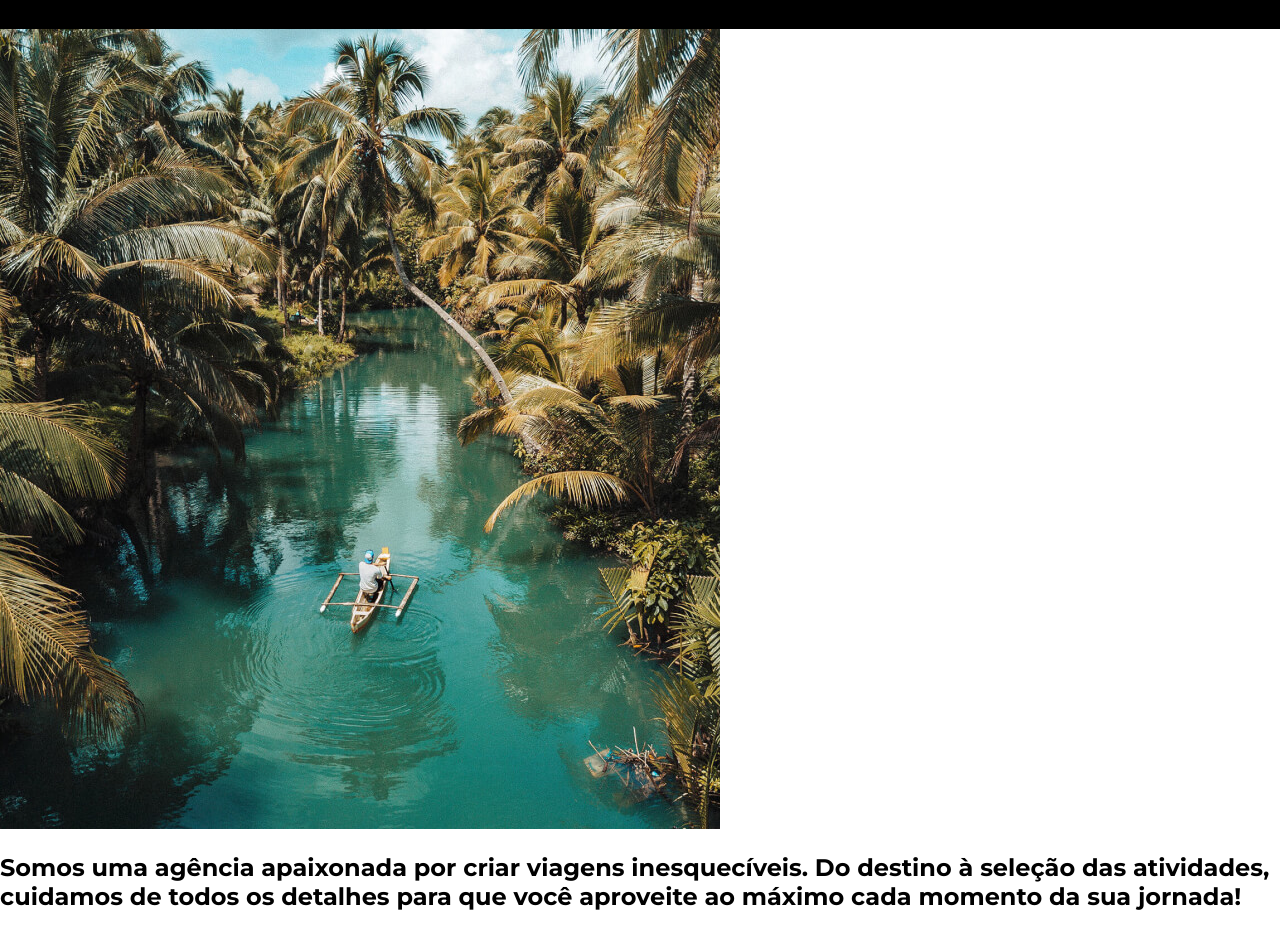
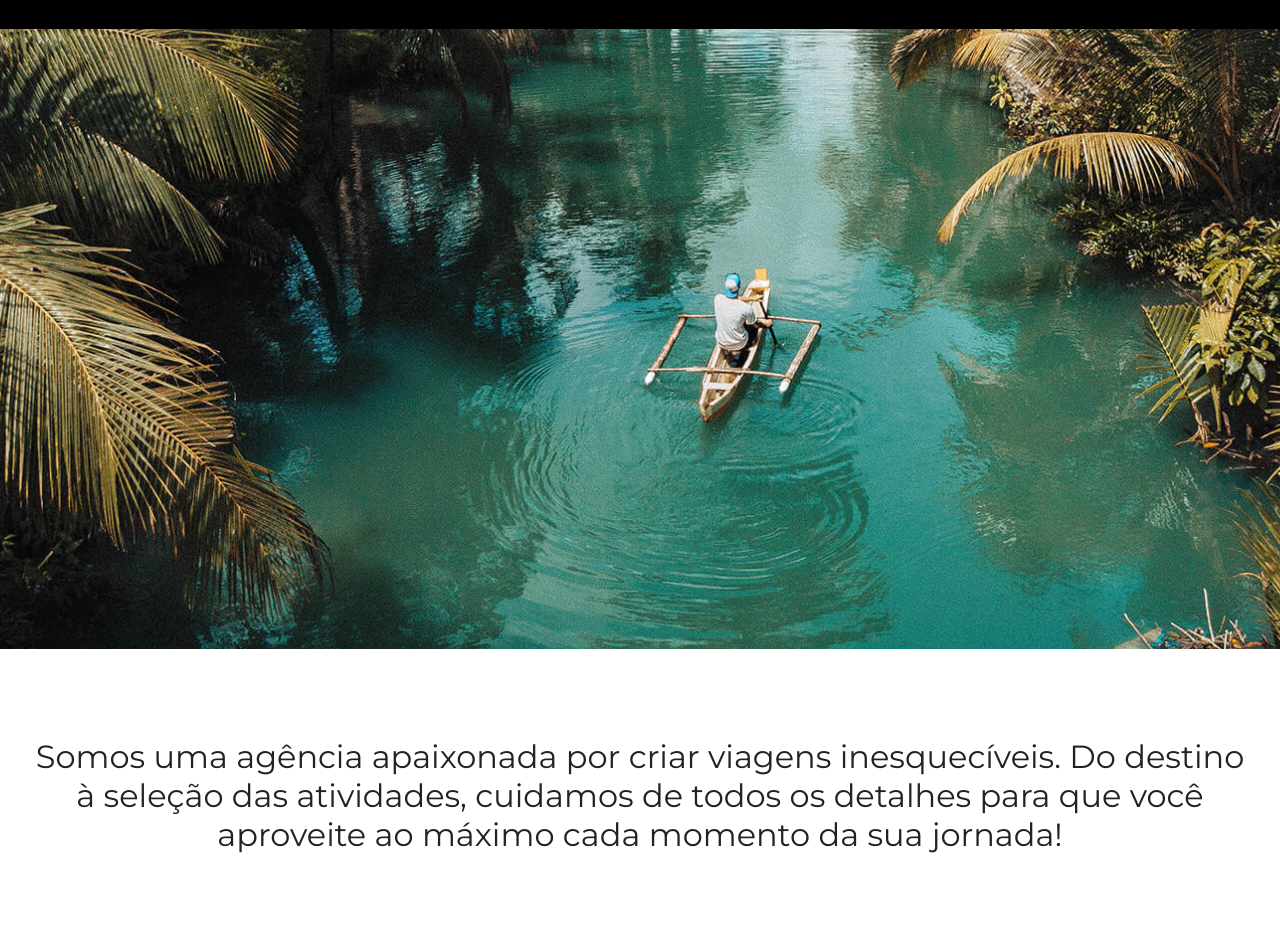
Before and after one commit to klaudius1012/jornada-viagens, a plain HTML site: page index.html in a window 1280 px wide. Shown: the part 124-1066 px from the top of the page. Drawn offline with Linux system fonts and the light colour scheme.

Commit message:
adiciona hero tablet e desktop

```diff
--- a/CSS/hero.css
+++ b/CSS/hero.css
@@ -0,0 +1,47 @@
+.hero-img {
+  height: 400px;
+  width: 100%;
+  background-image: url(../img/hero-mobile.jpg);
+  background-repeat: no-repeat;
+  background-size: cover;
+}
+
+h2{
+    text-align: center;
+    margin: 88px 24px;
+    font-size: 20px;
+    color:var(--text-primary-color);
+    font-weight: var(--text-weight);
+}
+
+@media screen and (min-width: 768px) {
+  .hero-img {
+    height: 620px;
+    width: 100%;
+    background-image: url(../img/hero-tablet.jpg);
+    background-repeat: no-repeat;
+    background-size: cover;
+  }
+
+h2{
+    font-size: 32px;
+}
+
+}
+
+
+@media screen and (min-width: 1024px){
+
+  .hero-img {
+    height: 620px;
+    width: 100%;
+    background-image: url(../img/hero-desktop.jpg);
+    background-repeat: no-repeat;
+    background-size: cover;
+  }
+
+h2{
+    font-size: 32px;
+}
+
+}
--- a/index.html
+++ b/index.html
@@ -49,7 +49,7 @@
       </div>
     </header>
     <section class="hero">
-      <img src="img/hero-mobile.jpg" alt="">
+      <div class="hero-img"></div>
       <h2>
         Somos uma agência apaixonada por criar viagens inesquecíveis. Do destino à seleção das atividades, cuidamos de todos os detalhes para que você aproveite ao máximo cada momento da sua jornada!
       </h2>
```
Also changed, not shown: img/hero-desktop.jpg (added), img/hero-tablet.jpg (added).
